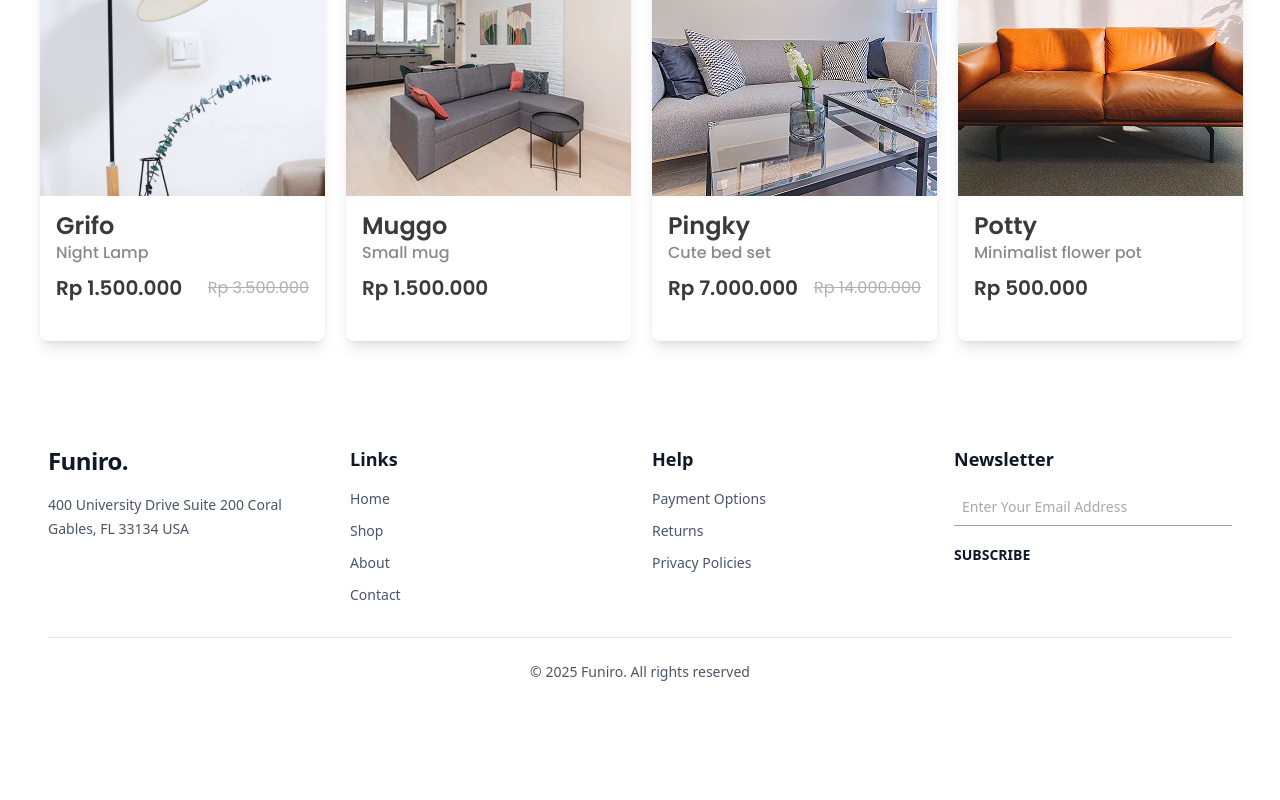
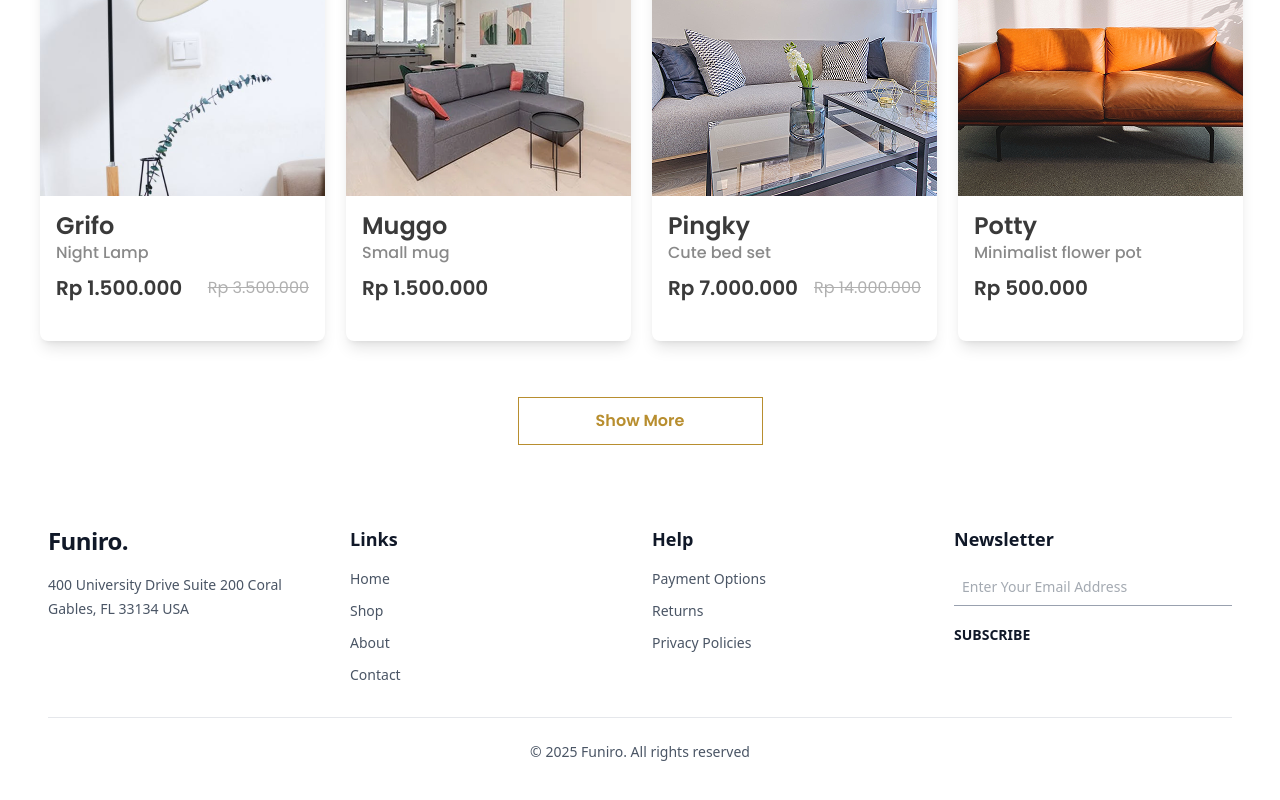
Before and after one commit to Saurabh-Paudel/Furniro, a React (Vite) app in the folder Frontend/: page / in a window 1280 px wide. Shown: the part 2339-3139 px from the top of the page. Before the commit the page ends 3061 px from the top, so only its background shows below. Built offline with nearby package versions, Linux system fonts and the light colour scheme.

Commit message:
Add "Show More" button to OurProducts component

```diff
--- a/Frontend/src/Component/HomePageComponent/OurProducts.jsx
+++ b/Frontend/src/Component/HomePageComponent/OurProducts.jsx
@@ -172,6 +172,12 @@ function OurProducts() {
           </div>
         ))}
       </div>
+
+      <div className="mt-8">
+        <button className="h-12 w-[245px] border-1 border-[#B88E2F] text-[#B88E2F] font-semibold text-base">
+          Show More
+        </button>
+      </div>
     </div>
   );
 }
```
